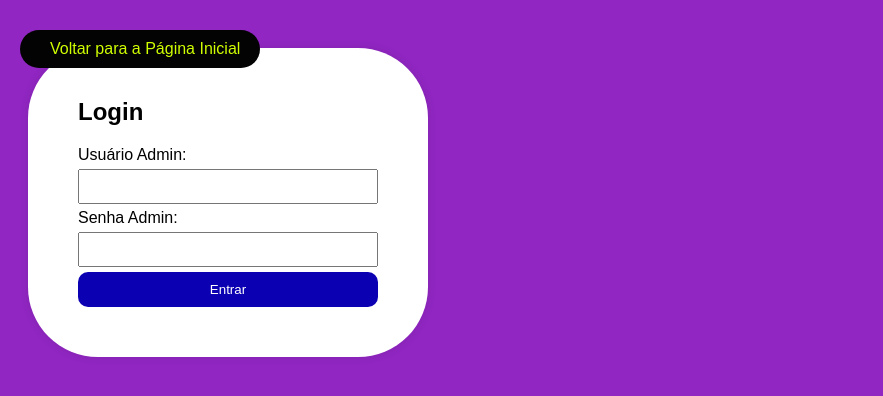
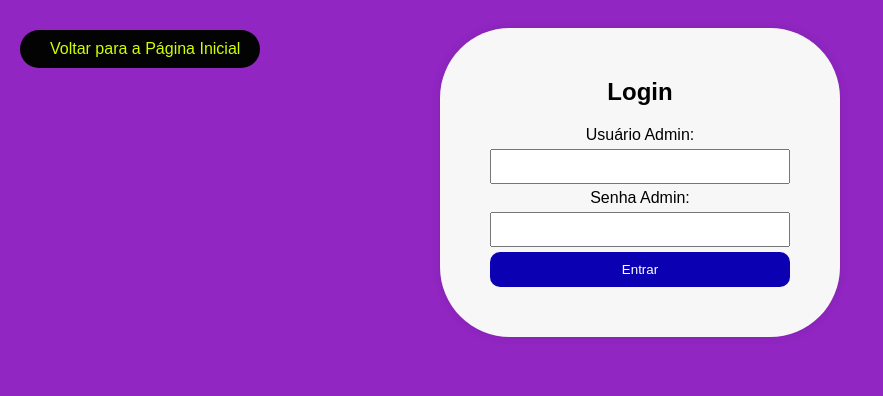
Before and after one commit to CodingWithSamuel/SITE-PORTIFOLIO, a plain HTML site: page ConfiguraçõesAdmin/configurações.html in a window 1280 px wide. Shown: the whole page, without its empty margins (0-883 px from the left). Drawn offline with Linux system fonts and the light colour scheme.

Commit message:
centralizei o box

```diff
--- a/ConfiguraçõesAdmin/configurações.css
+++ b/ConfiguraçõesAdmin/configurações.css
@@ -4,7 +4,7 @@ body {
     padding: 20px;
     }
     .container {
-        background-color: #ffffff;
+        background-color: #f7f7f7;
         padding: 50px;
         border-radius: 70px;
         box-shadow: 0 0 10px rgba(0, 0, 0, 0.1);
@@ -71,4 +71,19 @@ body {
     .botao-voltar a:hover {
         background-color: #1c00b8;
     }
-    /*não consegui centralizar o box
+
+    body {
+    font-family: Arial, sans-serif;
+    background-color: #9126c2;
+    padding: 20px;
+    display: flex; /* adicionado */
+    justify-content: center; /* adicionado */
+    }
+.container {
+    background-color: #f7f7f7;
+    padding: 50px;
+    border-radius: 70px;
+    box-shadow: 0 0 10px rgba(0, 0, 0, 0.1);
+    width: 300px;
+    align-self: center; /* adicionado */
+}
--- a/ConfiguraçõesAdmin/configurações.html
+++ b/ConfiguraçõesAdmin/configurações.html
@@ -12,7 +12,7 @@
         <a href="index.html"><i class="fas fa-arrow-left"></i> Voltar para a Página Inicial</a>
     </div>
     <div class="container">
-        <h2>Login</h2>
+      <center>  <h2>Login</h2>
         <form id="loginForm">
             <div class="input-group">
                 <label for="username">Usuário Admin:</label>
```
